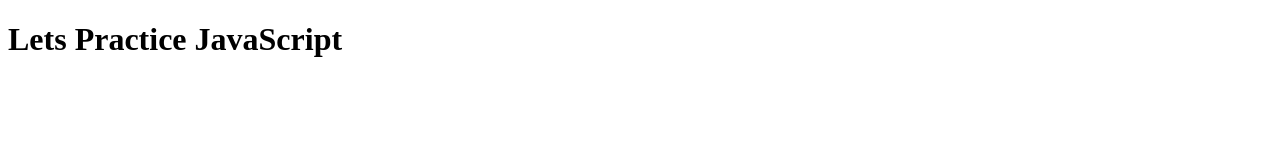
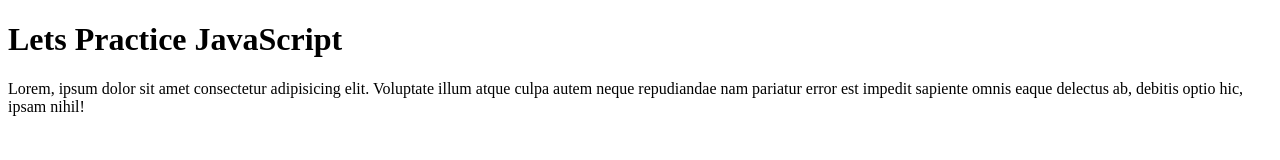
Before and after one commit to anamrani0832/JS-Quiz-Preparation, a plain HTML site: page index.html in a window 1280 px wide. Drawn offline with Linux system fonts and the light colour scheme.

Commit message:
paragraph is added

```diff
--- a/index.html
+++ b/index.html
@@ -8,6 +8,7 @@
 </head>
 <body>
     <h1>Lets Practice JavaScript</h1>
+    <p>Lorem, ipsum dolor sit amet consectetur adipisicing elit. Voluptate illum atque culpa autem neque repudiandae nam pariatur error est impedit sapiente omnis eaque delectus ab, debitis optio hic, ipsam nihil!</p>
 
     <!-- script file -->
     <script src="js-1.js"></script>
```
